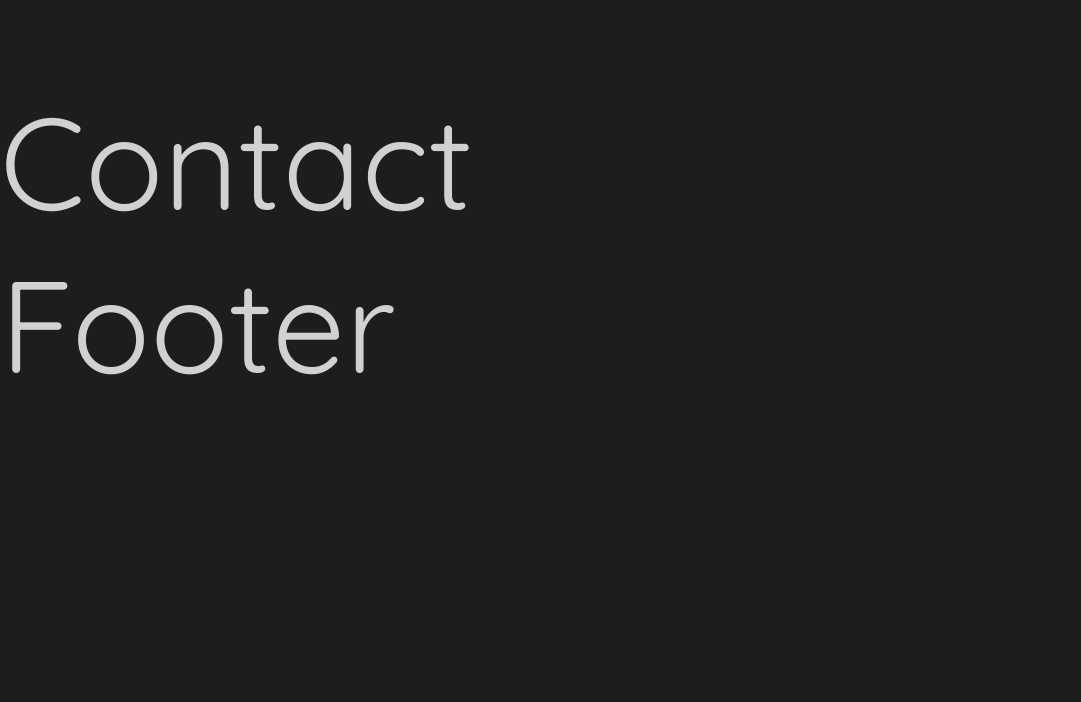
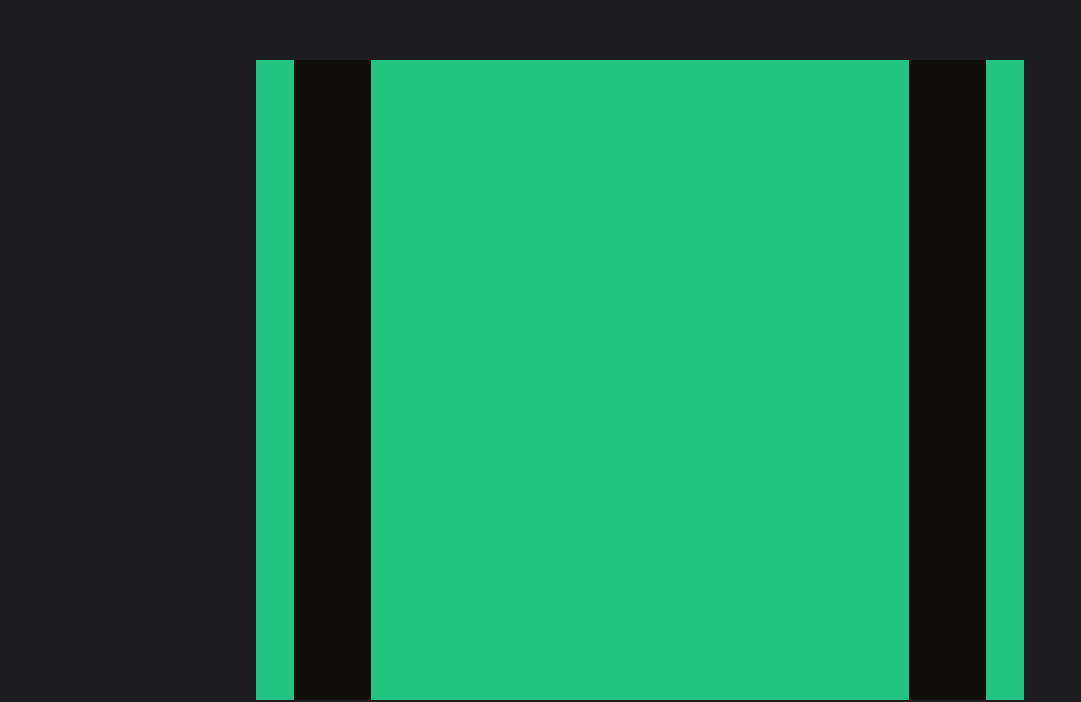
Before and after one commit to mleen4/portfolio-site, a React (Create React App) app: page / in a window 1280 px wide. Shown: the part 3420-4122 px from the top of the page, without its empty margins (0-1081 px from the left). Before the commit the page ends 3826 px from the top, so only its background shows below. Built offline with nearby package versions, Linux system fonts and the light colour scheme.

Commit message:
Testimonial containers planned - flexbox auto margin trick

```diff
--- a/src/App.css
+++ b/src/App.css
@@ -267,7 +267,7 @@ button:active {
 
 .projects-container {
   display: flex;
-  height: 1000px;
+  height: 900px;
   align-items: center;
 }
 
@@ -339,3 +339,37 @@ button:active {
   /* padding: 5px; */
   text-align: center;
 }
+
+/* Testimonials */
+.testimonials-container {
+  height: 800px;
+  display: flex;
+  align-items: center;
+  justify-content: center;
+}
+
+.testimonials-carousel {
+  width: 60%;
+  height: 80%;
+  background-color: #23c483;
+  display: flex;
+}
+
+.arrow-column {
+  height: 100%;
+  width: 10%;
+  background-color: #0F0E0D;
+}
+
+.testimonials-carousel-left-arrow-col {
+  margin: auto;
+}
+
+.testimonials-carousel-right-arrow-col {
+  margin: auto;
+}
+
+.testimonials-carousel-person-container {
+  height: 100%;
+  width: 60%;
+}
--- a/src/components/Testimonials.jsx
+++ b/src/components/Testimonials.jsx
@@ -15,16 +15,18 @@ function Testimonials() {
 
     return (
         <div className="testimonials-container">
+            {/* Probs a title here */}
             <div className="testimonials-carousel">
-                <div className="testimonials-carousel-right-arrow"></div>
+                <div className="testimonials-carousel-right-arrow-col arrow-column"></div>
                 <div className="testimonials-carousel-person-container">
+                    {/* this probs can be a component might make it easier to traverse */}
                     <div className="testimonial-person-image"></div>
                     <div className="testimonial-person-name"></div>
                     <div className="testimonial-person-role"></div>
                     <div className="testimonial-person-quote"></div>
 
                 </div>
-                <div className="testimonials-carousel-left-arrow"></div>
+                <div className="testimonials-carousel-left-arrow-col arrow-column"></div>
             </div>
         </div>
     )
```
